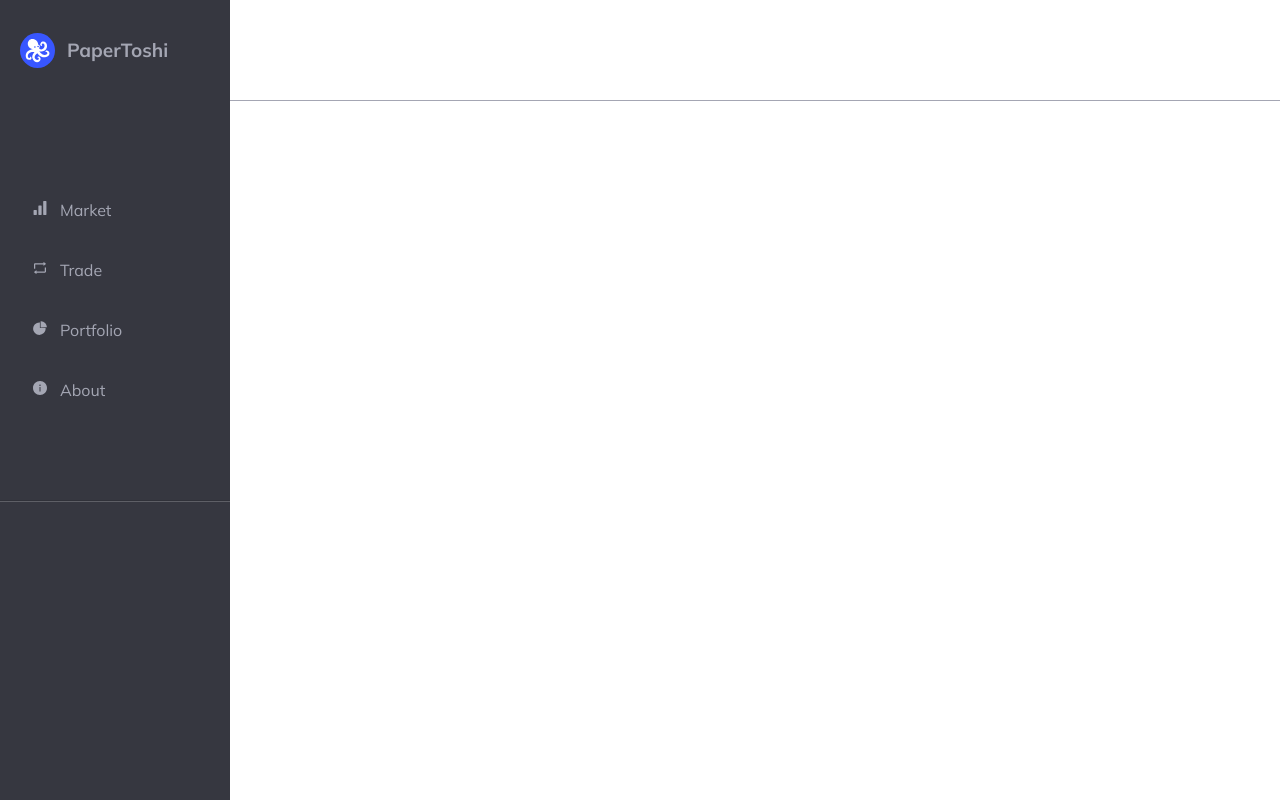
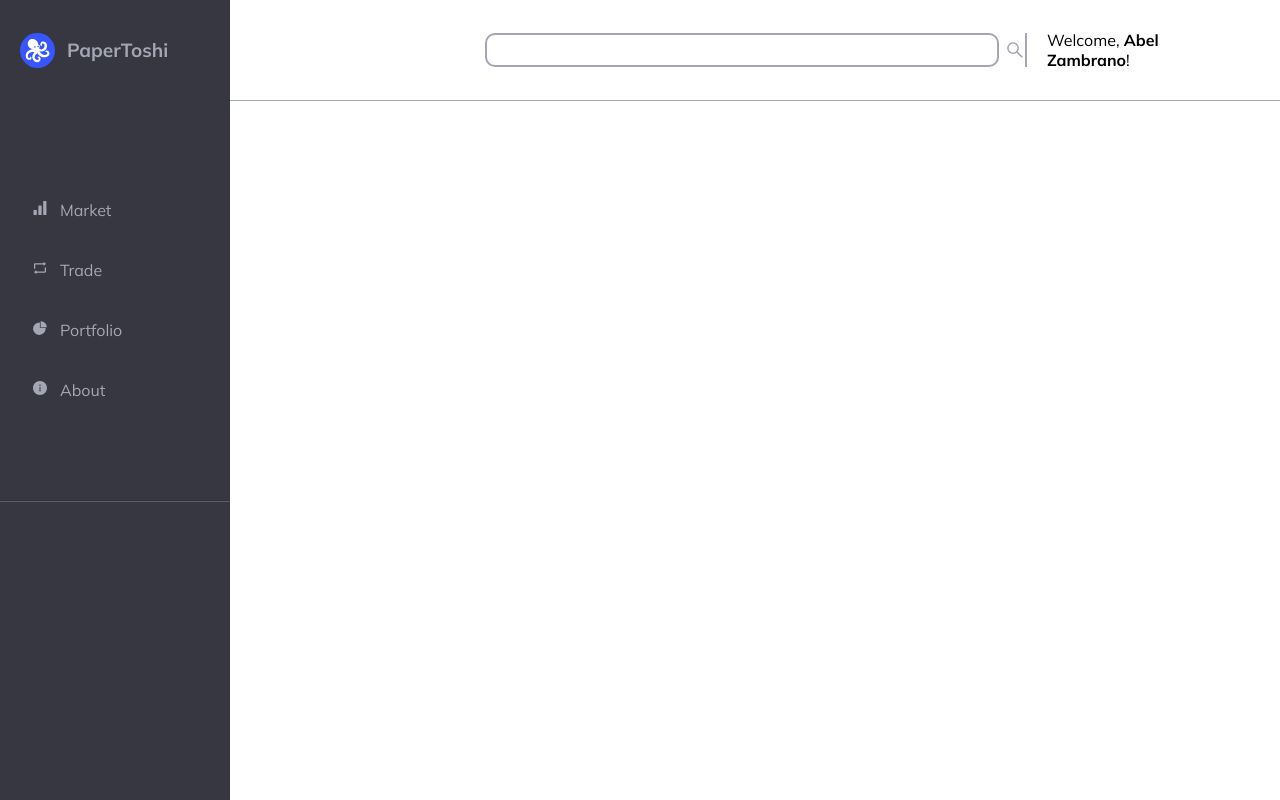
Before and after one commit to Abel-Zambrano/papertoshi, a Next.js app: page / in a window 1280 px wide. Built offline with nearby package versions, Linux system fonts and the light colour scheme.

Commit message:
add search bar

```diff
--- a/components/Heading.tsx
+++ b/components/Heading.tsx
@@ -1,9 +1,12 @@
 import styled from "styled-components";
 import PageTitle from "./PageTitle";
 import { useRouter } from "next/router";
+import UserInfo from "./UserInfo";
+import SearchBar from "./SearchBar";
 
 const MyHeading = styled.div`
   display: flex;
+  justify-content: center;
   align-items: center;
   width: 100%;
   height: 100px;
@@ -18,6 +21,8 @@ export default function Heading() {
   return (
     <MyHeading>
       <PageTitle title={pathName} />
+      <SearchBar />
+      <UserInfo />
     </MyHeading>
   );
 }
--- a/components/PageTitle.tsx
+++ b/components/PageTitle.tsx
@@ -2,7 +2,8 @@ import styled from "styled-components";
 
 const MyHeadingTitle = styled.h1`
   text-transform: capitalize;
-  padding-left: 50px;
+  flex: 1;
+  margin-left: 50px;
 `;
 
 type HeadingTitleProps = {
--- /dev/null
+++ b/components/SearchBar.tsx
@@ -0,0 +1,36 @@
+import styled from "styled-components";
+import { AiOutlineSearch } from "react-icons/ai";
+
+const MySearchBar = styled.div`
+  display: flex;
+  justify-content: space-between;
+  width: 540px;
+
+  .search {
+    width: 500px;
+    height: 30px;
+    border-radius: 10px;
+    border: 2px solid var(--gray);
+    text-align: right;
+    font-size: 2rem;
+    padding-right: 10px;
+  }
+
+  .icon {
+    display: flex;
+    align-items: center;
+    color: var(--gray);
+    font-size: 2rem;
+  }
+`;
+
+export default function SearchBar() {
+  return (
+    <MySearchBar>
+      <input className="search" type="text" />
+      <div className="icon">
+        <AiOutlineSearch />
+      </div>
+    </MySearchBar>
+  );
+}
--- /dev/null
+++ b/components/UserInfo.tsx
@@ -0,0 +1,35 @@
+import styled from "styled-components";
+import Image from "next/image";
+
+const MyUserInfo = styled.div`
+  display: flex;
+  justify-content: flex-end;
+  align-items: center;
+  height: 33.8px;
+  flex: 1;
+  margin-right: 50px;
+
+  .user-info {
+    display: flex;
+    align-items: center;
+    height: 100%;
+    border-left: 2px solid var(--gray);
+    padding-left: 20px;
+
+    &__name {
+      font-size: 1.6rem;
+    }
+  }
+`;
+
+export default function () {
+  return (
+    <MyUserInfo>
+      <div className="user-info">
+        <p className="user-info__name">
+          Welcome, <strong>Abel Zambrano</strong>!
+        </p>
+      </div>
+    </MyUserInfo>
+  );
+}
```
Also changed, not shown: public/images/az.jpg (added).
